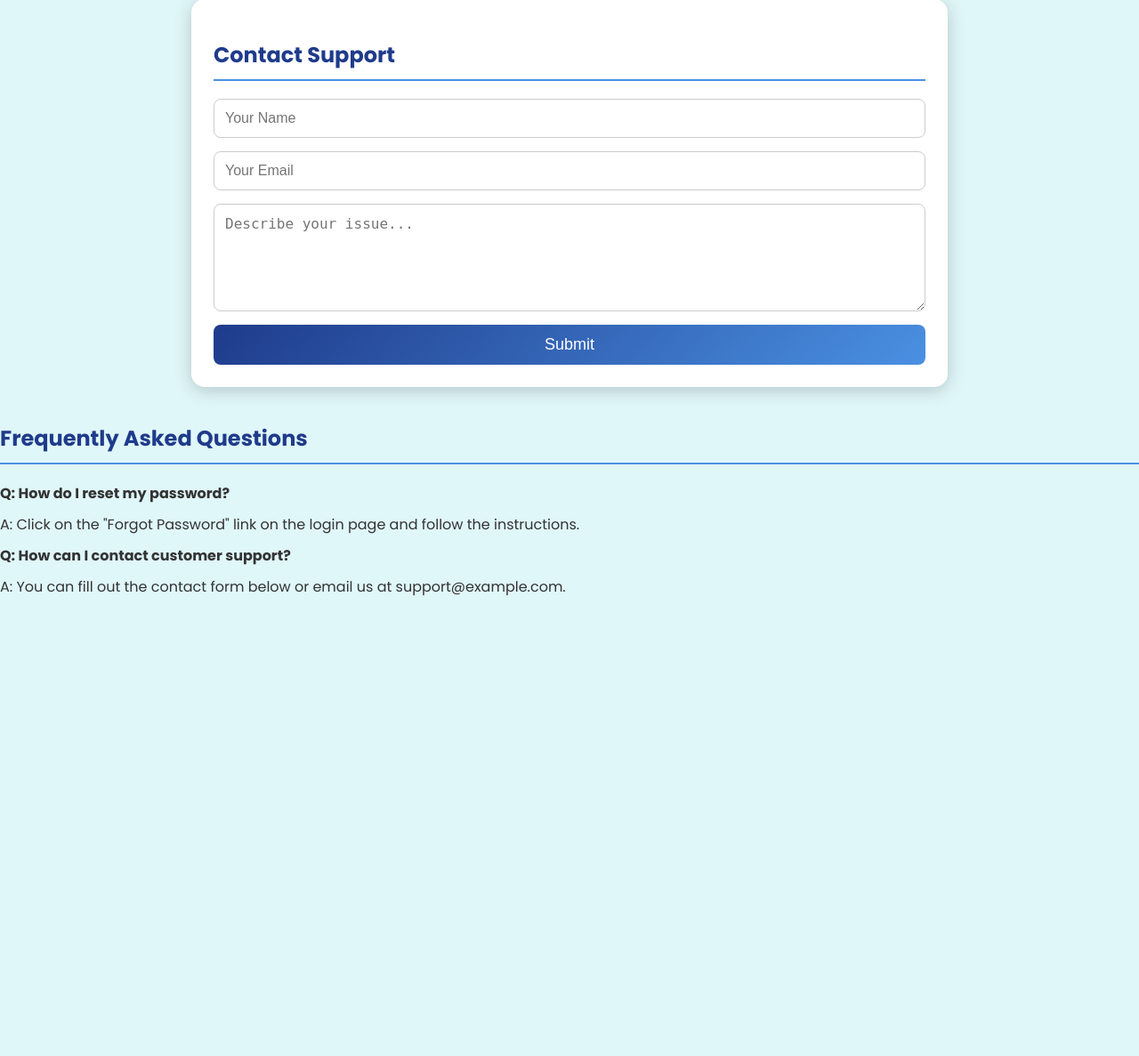
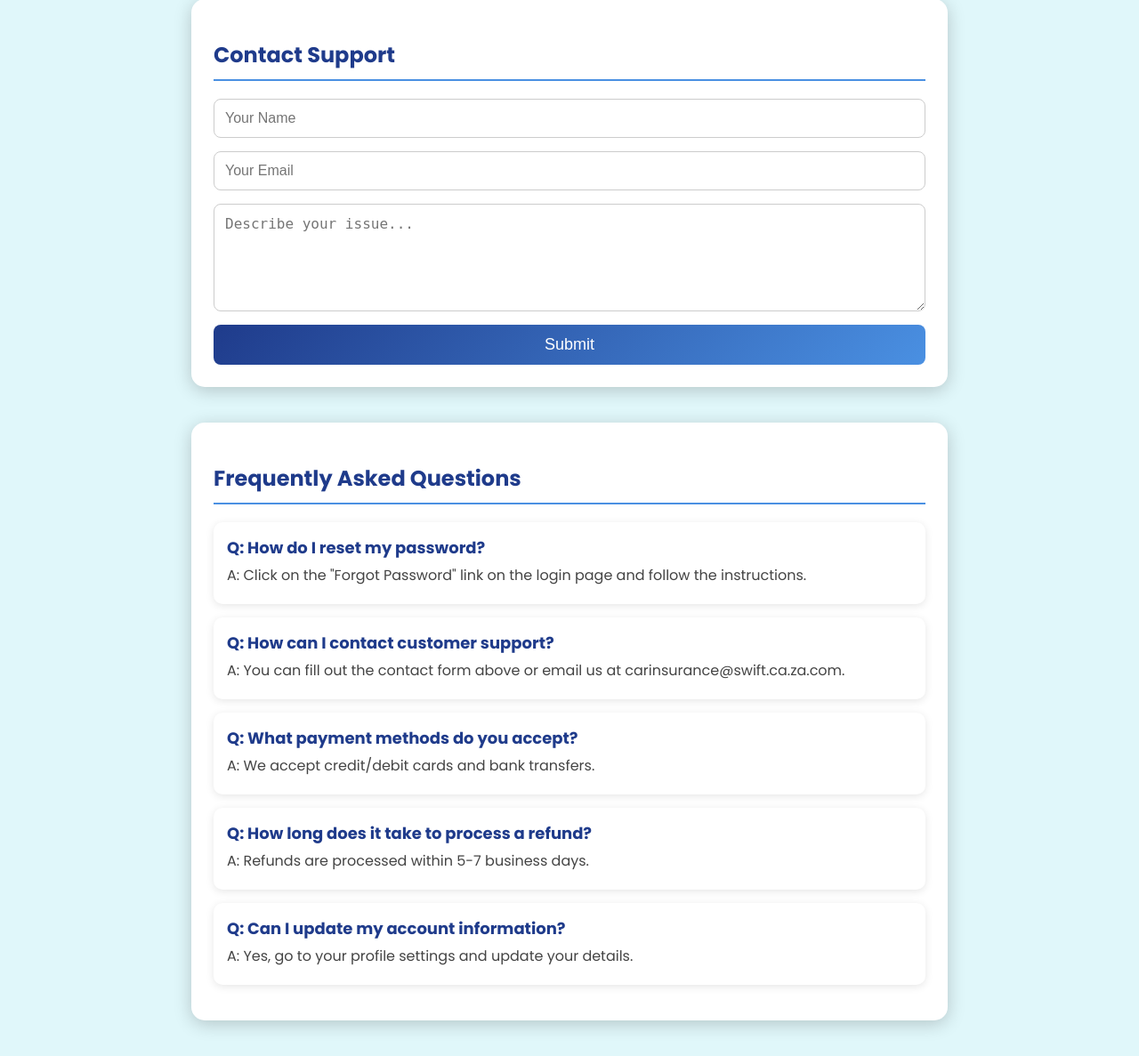
Before and after one commit to Vuyo17Sanlam/Car-Insurance-Capstone, a Flask app: page /support in a window 1280 px wide. Shown: the part 121-1308 px from the top of the page at 89% size. Before the commit the page ends 791 px from the top, so only its background shows below. Run offline with Flask 3, Linux system fonts and the light colour scheme; parts of the project's set-up code (start-up, migrations or seed data) failed here and were passed over.

Commit message:
support page inhancer

```diff
--- a/templates/support.html
+++ b/templates/support.html
@@ -1,5 +1,4 @@
 {% extends "base.html" %} {% block head_content %}
-
 <style>
   body {
     font-family: "Poppins", sans-serif;
@@ -8,6 +7,7 @@
     background: #e0f7fa;
     color: #333;
   }
+
   .header {
     background: rgba(255, 255, 255, 0.1);
     color: white;
@@ -17,6 +17,7 @@
     font-weight: bold;
     backdrop-filter: blur(10px);
   }
+
   .container {
     max-width: 800px;
     margin: 40px auto;
@@ -24,24 +25,43 @@
     padding: 25px;
     border-radius: 15px;
     box-shadow: 0 4px 20px rgba(0, 0, 0, 0.2);
-    transition: transform 0.3s;
   }
-  .container:hover {
-    transform: scale(1.02);
-  }
+
   h2 {
     color: #1f3b8b;
     border-bottom: 2px solid #4a90e2;
     padding-bottom: 10px;
   }
-  .faq p {
-    margin: 10px 0;
+
+  .faq {
+    margin-top: 20px;
+  }
+
+  .faq-item {
+    background: #fff;
+    padding: 15px;
+    border-radius: 10px;
+    box-shadow: 0 2px 10px rgba(0, 0, 0, 0.1);
+    margin-bottom: 15px;
+  }
+
+  .faq-item strong {
+    display: block;
+    font-size: 18px;
+    color: #1f3b8b;
+  }
+
+  .faq-item p {
+    margin: 5px 0;
     font-size: 16px;
+    color: #444;
   }
+
   .contact-form {
     display: flex;
     flex-direction: column;
   }
+
   .contact-form input,
   .contact-form textarea {
     margin-bottom: 15px;
@@ -49,13 +69,8 @@
     border: 1px solid #ccc;
     border-radius: 8px;
     font-size: 16px;
-    transition: all 0.3s;
   }
-  .contact-form input:focus,
-  .contact-form textarea:focus {
-    border-color: #1f3b8b;
-    box-shadow: 0 0 8px rgba(31, 59, 139, 0.3);
-  }
+
   .contact-form button {
     background: linear-gradient(135deg, #1f3b8b, #4a90e2);
     color: white;
@@ -64,14 +79,13 @@
     border-radius: 8px;
     cursor: pointer;
     font-size: 18px;
-    transition: all 0.3s;
   }
+
   .contact-form button:hover {
     background: linear-gradient(135deg, #4a90e2, #1f3b8b);
-    transform: scale(1.05);
   }
 </style>
-{% endblock %} {% block content %} {% for user in users %} {% endfor %}
+{% endblock %} {% block content %}
 <div class="container">
   <h2>Contact Support</h2>
   <form class="contact-form">
@@ -87,18 +101,39 @@
   </form>
 </div>
 
+<div class="container">
   <h2>Frequently Asked Questions</h2>
   <div class="faq">
-  <p><strong>Q: How do I reset my password?</strong></p>
+    <div class="faq-item">
+      <strong>Q: How do I reset my password?</strong>
       <p>
         A: Click on the "Forgot Password" link on the login page and follow the
         instructions.
       </p>
+    </div>
 
-  <p><strong>Q: How can I contact customer support?</strong></p>
+    <div class="faq-item">
+      <strong>Q: How can I contact customer support?</strong>
       <p>
-    A: You can fill out the contact form below or email us at
-    support@example.com.
+        A: You can fill out the contact form above or email us at
+        carinsurance@swift.ca.za.com.
       </p>
     </div>
+
+    <div class="faq-item">
+      <strong>Q: What payment methods do you accept?</strong>
+      <p>A: We accept credit/debit cards and bank transfers.</p>
+    </div>
+
+    <div class="faq-item">
+      <strong>Q: How long does it take to process a refund?</strong>
+      <p>A: Refunds are processed within 5-7 business days.</p>
+    </div>
+
+    <div class="faq-item">
+      <strong>Q: Can I update my account information?</strong>
+      <p>A: Yes, go to your profile settings and update your details.</p>
+    </div>
+  </div>
+</div>
 {% endblock %}
```
Also changed, not shown: models/claims.py (+26 -13 lines), templates/admin_claims.html (+6 -7 lines). Lines whose indentation alone changed are shown as unchanged.
